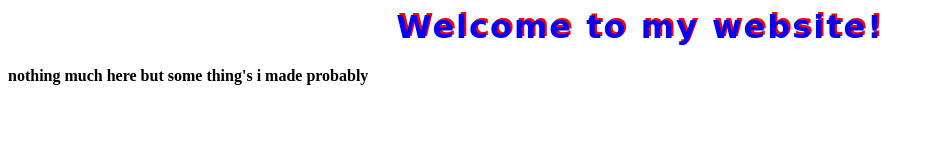
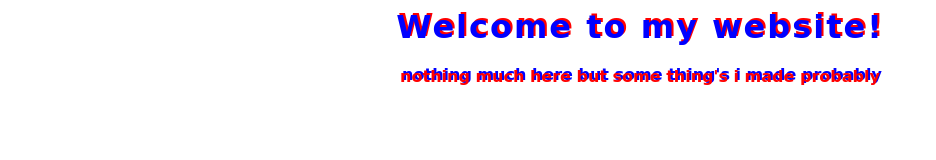
Before and after one commit to craxerz/craxerz-website, a plain HTML site: page index.html in a window 1280 px wide. Shown: the whole page, without its empty margins (0-936 px from the left). Drawn offline with Linux system fonts and the light colour scheme.

Commit message:
Update stylesheet.css

```diff
--- a/stylesheet.css
+++ b/stylesheet.css
@@ -5,3 +5,9 @@
   text-align: center;
   color: blue;
 }
+h4 {
+  letter-spacing 5px;
+  color: red;
+  text-shadow: 2px -2px blue;
+  text-align: center;
+  font-family: cursive;
```
